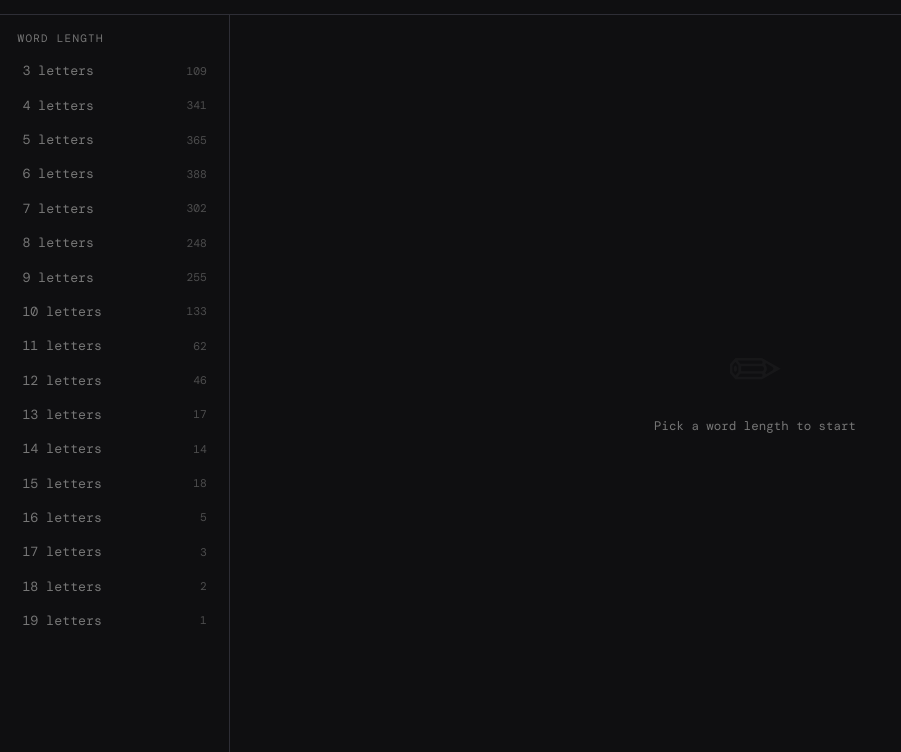
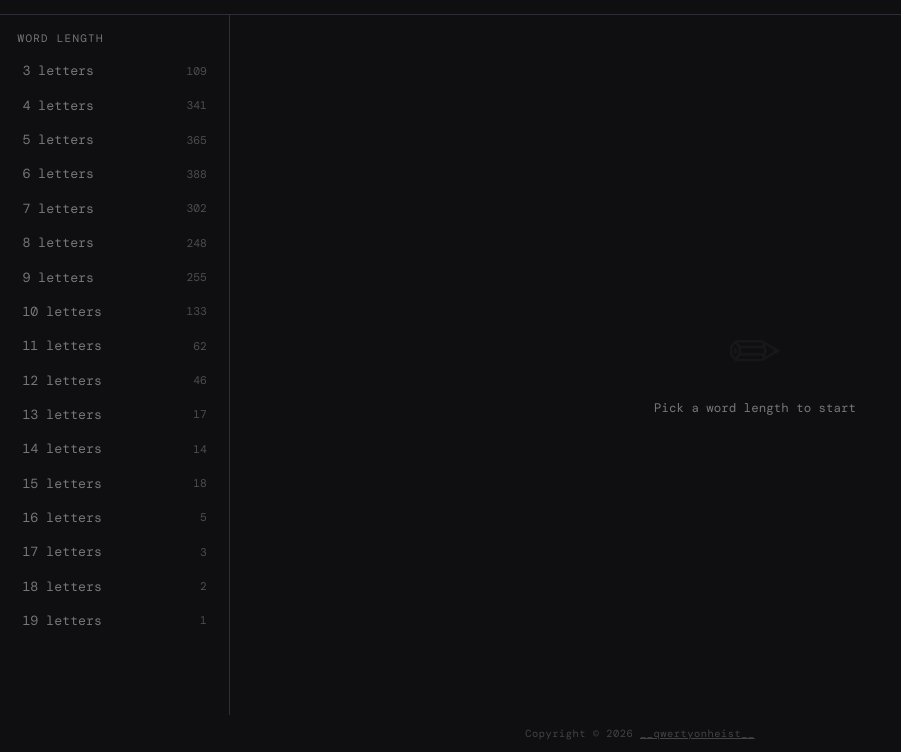
Before and after one commit to qwertyonheist/skribbl-finder, a plain HTML site: page index.html in a window 1280 px wide. Shown: the part 48-800 px from the top of the page, without its empty margins (0-901 px from the left). Drawn offline with nearby package versions, Linux system fonts and the light colour scheme.

Commit message:
Add footer with copyright information

```diff
--- a/index.html
+++ b/index.html
@@ -230,5 +230,6 @@ function renderWords() {
   });
 }
 </script>
+<footer style="text-align:center;padding:0.75rem;font-size:0.65rem;color:#444;letter-spacing:0.05em;">Copyright © 2026 <a href="https://github.com/qwertyonheist" target="_blank" style="color:#444;text-decoration:underline;">__qwertyonheist__</a></footer>
 </body>
 </html>
```
